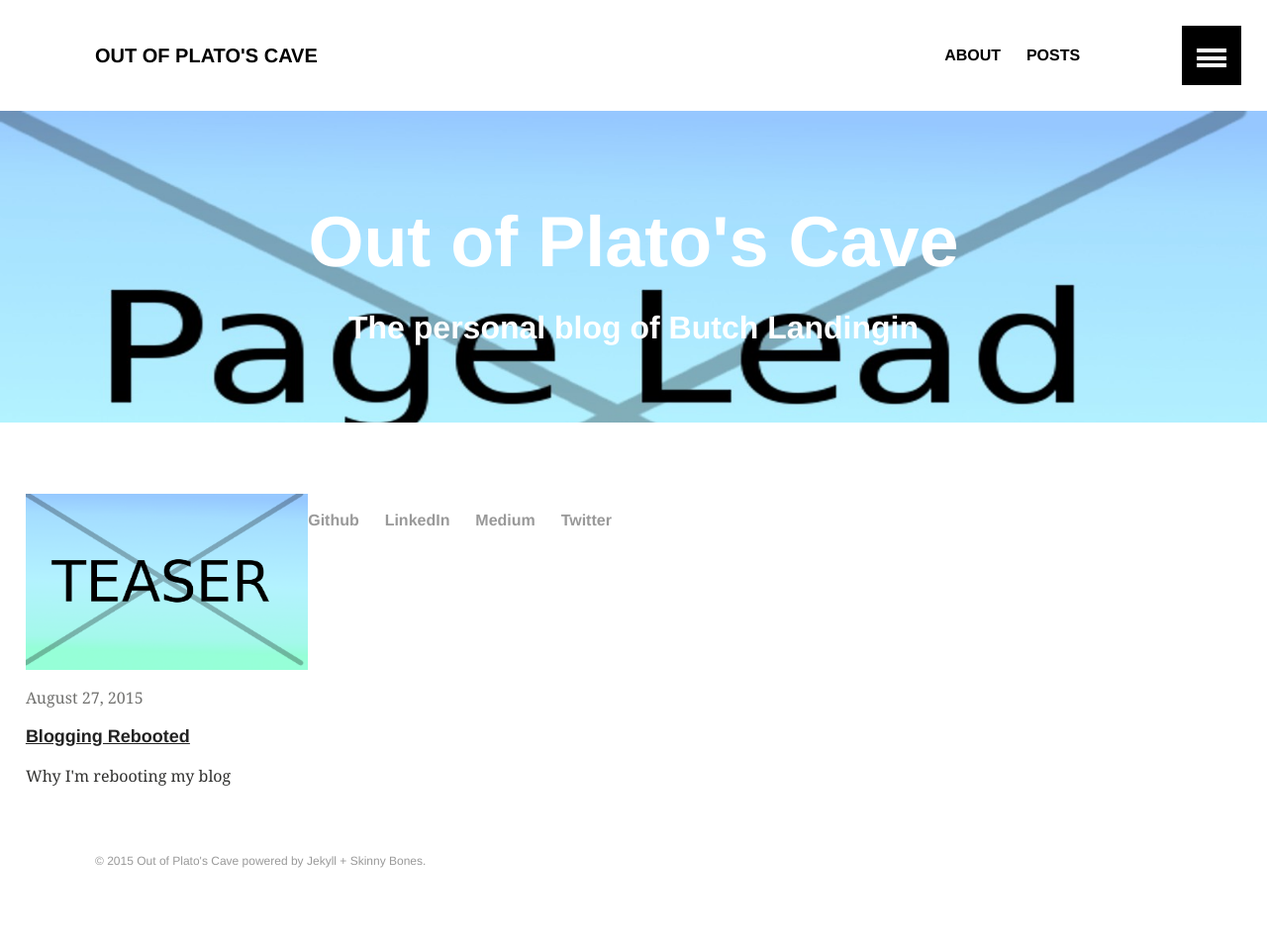
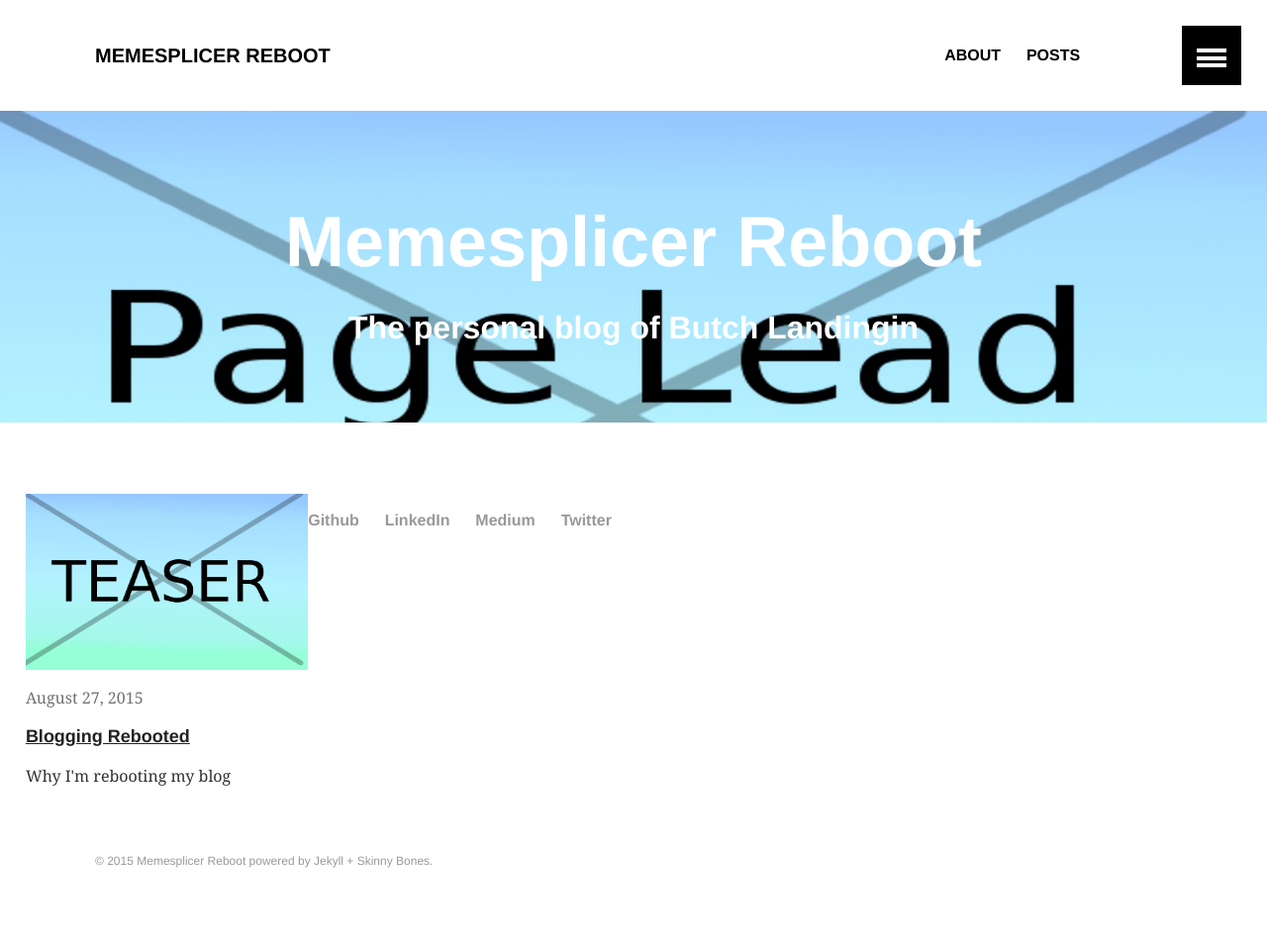
Before and after one commit to butchland/butchland.github.io, a Jekyll site: the page built from index.md, in a window 1280 px wide. Shown: the whole page at 99% size. Built offline with Jekyll 4.4.1, drawn with Linux system fonts in a browser that asks for light colours.

Commit message:
changed name and bio photo config

```diff
--- a/_config.yml
+++ b/_config.yml
@@ -1,6 +1,6 @@
 # Site wide configuration
 
-title: Out of Plato's Cave
+title: Memesplicer Reboot
 description: The personal blog of Butch Landingin
 logo: logo_120x120.png# 120x120 px default image used for Twitter summary card
 teaser: teaser_400x250.png # 400x250 px default teaser image used in image archive grid
@@ -29,7 +29,7 @@ owner:
     ad-client:
     ad-slot:
   bio:
-  avatar: bio-photo.jpg # 160x160 px image for author byline
+  avatar: biophoto_160x160.png # 160x160 px image for author byline
 disqus-shortname:
 
 
```
